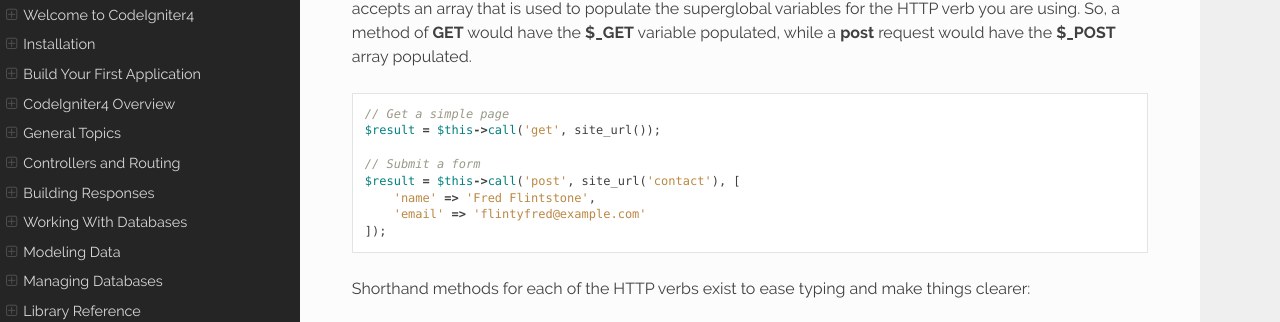
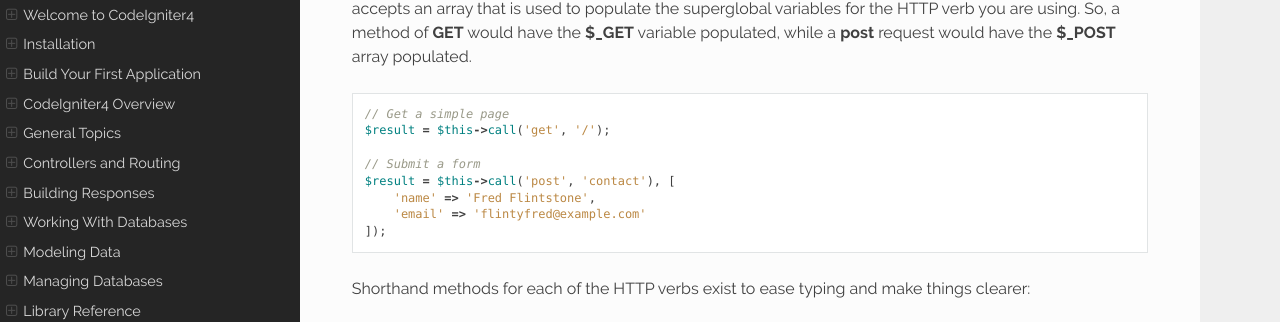
Before and after one commit to NEKOGET/ci4_user_guide_src, a Sphinx documentation site: the page built from source/testing/feature.rst, in a window 1280 px wide and 900 px high, scrolled down 1195 px. Shown: the part 137-459 px from the top of the window. Built offline with Sphinx 7.4.7 and the Read the Docs theme 2.0.0, drawn with Linux system fonts in a browser that asks for light colours.

Commit message:
Fix 2nd arg of call()
Not URL, but path

```diff
--- a/source/testing/feature.rst
+++ b/source/testing/feature.rst
@@ -48,10 +48,10 @@ populated, while a **post** request would have the **$_POST** array populated.
 ::
 
     // Get a simple page
-    $result = $this->call('get', site_url());
+    $result = $this->call('get', '/');
 
     // Submit a form
-    $result = $this->call('post', site_url('contact'), [
+    $result = $this->call('post', 'contact'), [
         'name' => 'Fred Flintstone',
         'email' => 'flintyfred@example.com'
     ]);
```
